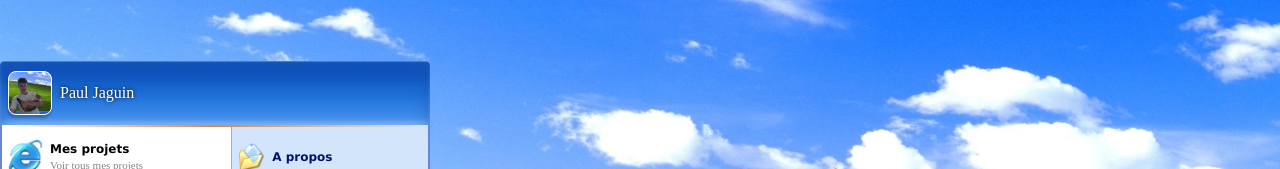
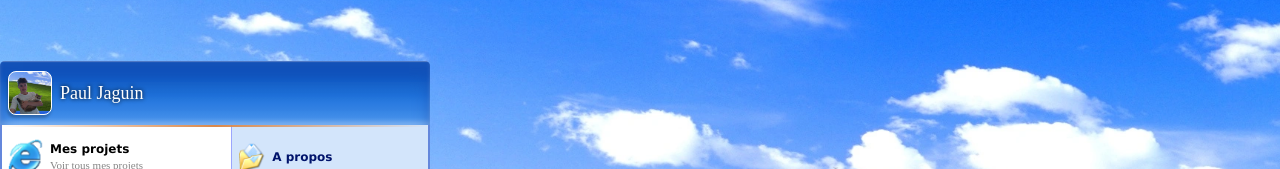
Before and after one commit to UnMugViolet/portfolio, a Vue app: page /office in a window 1280 px wide. Both pictures are taken after a click on the button "démarrer". Shown: the part 177-346 px from the top of the page. Built offline with nearby package versions, Linux system fonts and the light colour scheme; a web font is replaced by a local one.

Commit message:
Fix typo header font

```diff
--- a/src/components/Header/Header.vue
+++ b/src/components/Header/Header.vue
@@ -10,7 +10,7 @@
             <div class="w-full h-full relative overflow-hidden">
                 <div class="h-16 flex items-center px-2 header-top-component-shadow header-top-component">
                     <ProfilePicture class="w-11 h-11 stroke-white-1 header-profile-shadow"/>
-                    <h2 class="text-md ml-2 text-white text-shadow-header">Paul Jaguin</h2>
+                    <h2 class="text-lg ml-2 text-white text-shadow-header">Paul Jaguin</h2>
                 </div>
                 <section class="relative w-full h-full px-0.5">
                     <hr class="absolute top-0 left-0 right-0 bg-orange-hr block"/>
```
